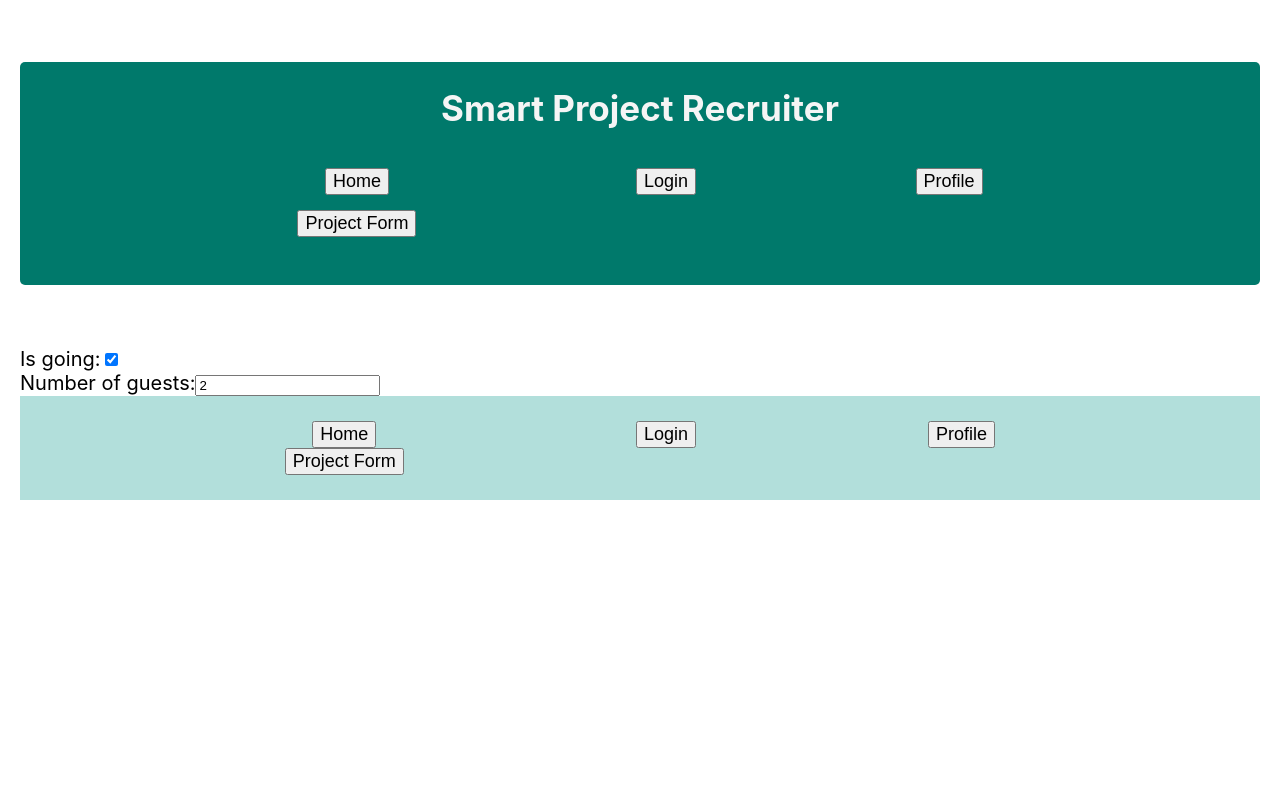
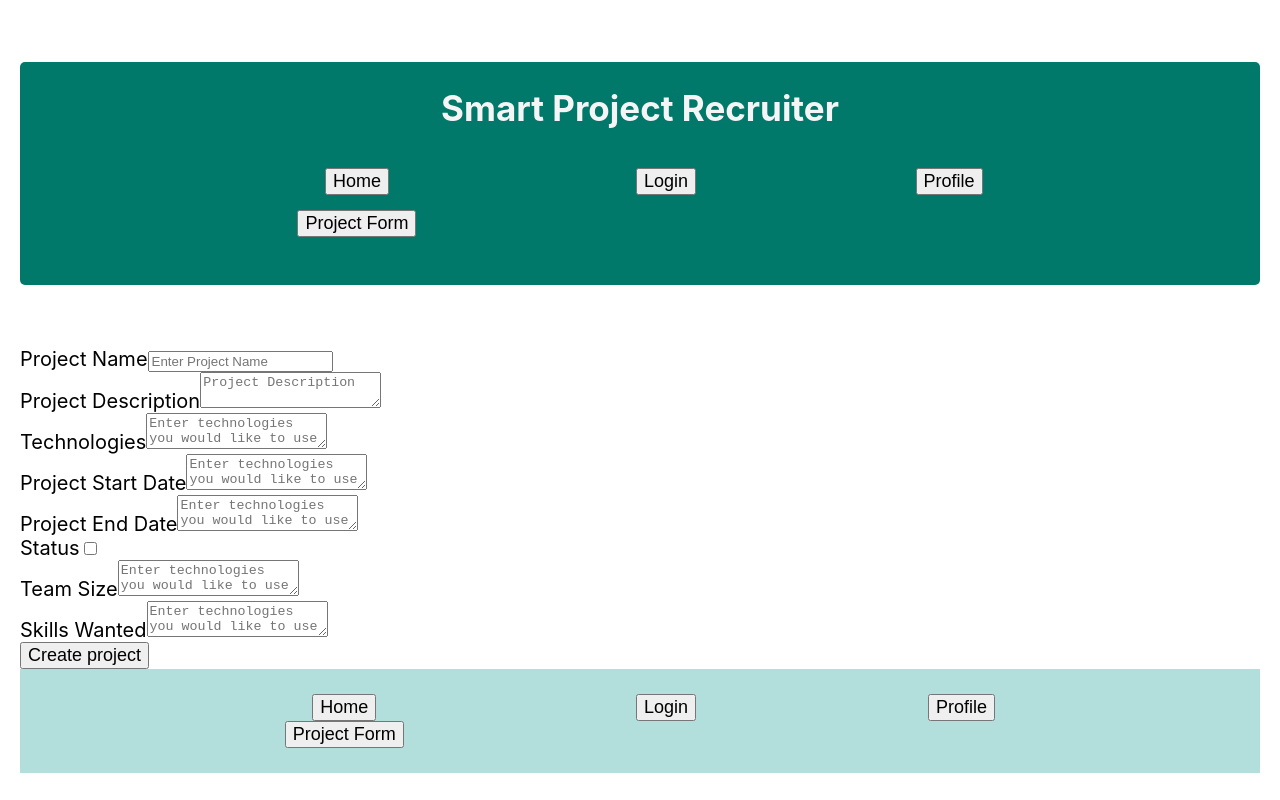
Before and after one commit to bdcii/Project-Enlistment, a React (Create React App) app in the folder client/: page /projectform in a window 1280 px wide. Built offline with nearby package versions, Linux system fonts and the light colour scheme; the HTML template or start-up script is replaced by a standard one.

Commit message:
login/signup form set up and in process of setting up project creation form

```diff
--- a/client/src/pages/Project/newProject/ProjectForm.js
+++ b/client/src/pages/Project/newProject/ProjectForm.js
@@ -1,5 +1,4 @@
-
-import React, { useState } from "react";
+import React, {useState}  from "react";
 import "./ProjectForm.css";
 //import DatePicker from "react-datepicker";
 
@@ -14,53 +13,99 @@ import "./ProjectForm.css";
 
    // }
 
-   class ProjectForm extends React.Component {
-    constructor(props) {
-      super(props);
-      this.state = {
-        isGoing: true,
-        numberOfGuests: 2
-      };
-
-      this.handleInputChange = this.handleInputChange.bind(this);
-    }
-
-    handleInputChange(event) {
-      const target = event.target;
-      const value = target.type === 'checkbox' ? target.checked : target.value;
-      const name = target.name;
-
-      this.setState({
-        [name]: value
-      });
-    }
-
-    render() {
-      return (
-        <form>
-          <label>
-            Is going:
-            <input
-              name="isGoing"
-              type="checkbox"
-              checked={this.state.isGoing}
-              onChange={this.handleInputChange} />
-          </label>
-          <br />
-          <label>
-            Number of guests:
-            <input
-              name="numberOfGuests"
-              type="number"
-              value={this.state.numberOfGuests}
-              onChange={this.handleInputChange} />
-          </label>
-        </form>
-      );
-    }
-  }
 
 
+   function ProjectForm() {
+    const handleChange = e => {
+        const value = e.target.type === "checkbox" ? e.target.checked : e.target.value
+        setState({
+          ...state,
+          [e.target.name]: value,
+        })
+      }
+      const [state, setState] = useState({
+        isChecked: false,
+      });
+      return(
+<form>
+            <div className="Container-1">
+            <div className="form-group text-left">
+            <label htmlFor="ProjectName">Project Name</label>
+            <input type="Text"
+                   className="form-control"
+                   id="Name"
+                   aria-describedby="ProjectName"
+                   placeholder="Enter Project Name"
+            />
 
+            </div>
+            <div className="form-group text-left">
+                <label htmlFor="ProjectDescription">Project Description</label>
+                <textarea type="text"
+                    className="form-control"
+                    id="ProjectDescription"
+                    placeholder="Project Description"
+                />
+            </div>
+            <div className="form-group text-left">
+                <label htmlFor="Technologies">Technologies</label>
+                <textarea type="Text"
+                    className="form-control"
+                    id="Technologies"
+                    placeholder="Enter technologies you would like to use on project"
+                />
+            </div>
+            <div className="form-group text-left">
+                <label htmlFor="Technologies">Project Start Date</label>
+                <textarea type="Text"
+                    className="form-control"
+                    id="Technologies"
+                    placeholder="Enter technologies you would like to use on project"
+                />
+            </div>
+            <div className="form-group text-left">
+                <label htmlFor="Technologies">Project End Date</label>
+                <textarea type="Text"
+                    className="form-control"
+                    id="Technologies"
+                    placeholder="Enter technologies you would like to use on project"
+                />
+            </div>
+            <div className="form-group text-left">
+                <label htmlFor="Technologies">Status</label>
+                <input
+          type="checkbox"
+          name="isChecked"
+          checked={state.isChecked}
+          onChange={handleChange}
+        />
+            </div>
+            <div className="form-group text-left">
+                <label htmlFor="Technologies">Team Size</label>
+                <textarea type="Text"
+                    className="form-control"
+                    id="Technologies"
+                    placeholder="Enter technologies you would like to use on project"
+                />
+            </div>
+            <div className="form-group text-left">
+                <label htmlFor="Technologies">Skills Wanted</label>
+                <textarea type="Text"
+                    className="form-control"
+                    id="Technologies"
+                    placeholder="Enter technologies you would like to use on project"
+                />
+            </div>
+            <button
+                type="submit"
+                className="btn btn-primary"
+            >
+                Create project
+            </button>
+            </div>
 
+        </form>
+      )
+
+   }
 export default ProjectForm;
--- a/client/src/pages/Signin/Signin.js
+++ b/client/src/pages/Signin/Signin.js
@@ -4,7 +4,6 @@ import "./Signin.css";
 
 function Signin() {
     return(
-        <div className="card col-12 col-lg-4 login-card mt-2 hv-center">
         <form>
             <div className="container">
             <div className="form-group text-left">
@@ -75,7 +74,6 @@ function Signin() {
             </button>
             </div>
         </form>
-    </div>
 )
 
 
```
